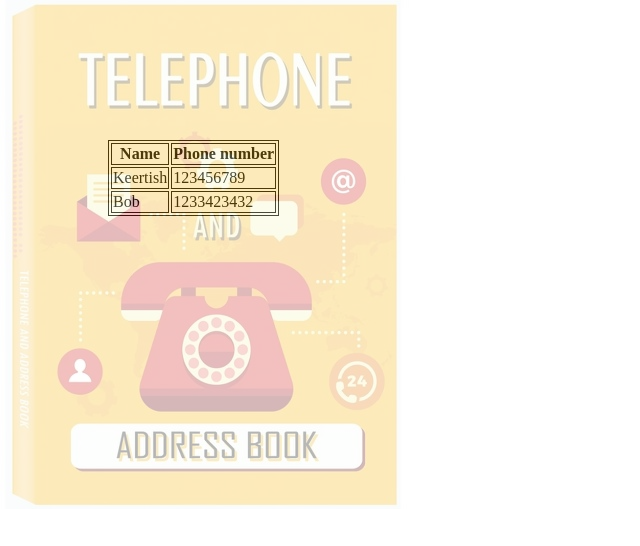
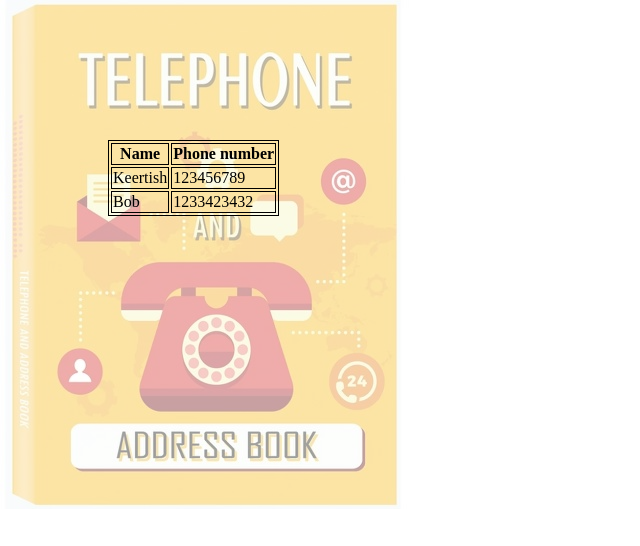
Before and after one commit to RKeertishKumar/phone-book, a plain HTML site: page index.html in a window 1280 px wide. Shown: the whole page, without its empty margins (0-640 px from the left). Drawn offline with Linux system fonts and the light colour scheme.

Commit message:
Made the table readable/legible

```diff
--- a/index.css
+++ b/index.css
@@ -8,5 +8,6 @@ img {
 	position: absolute;
 	top: 0;
 	left: 0;
-	opacity: 0.3;
+	opacity: 0.4;
+	z-index: -1;
 }
```
